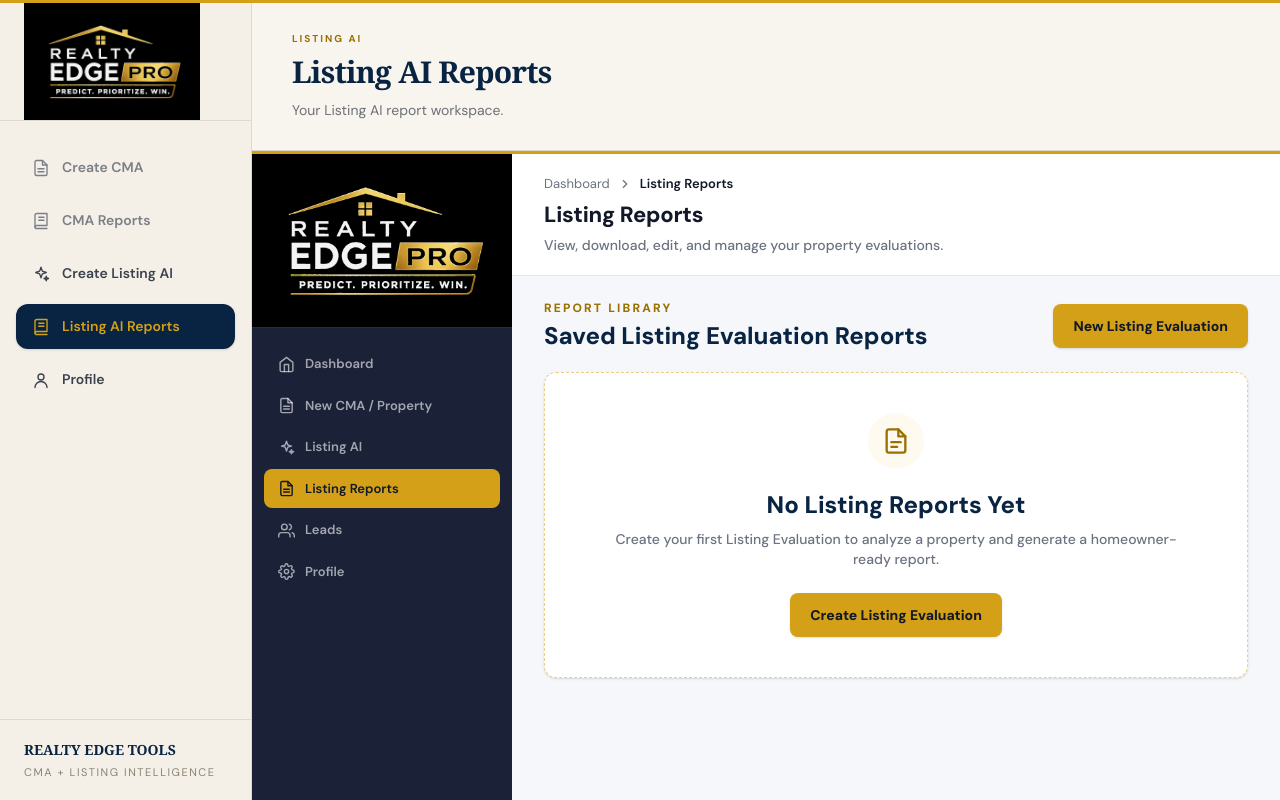
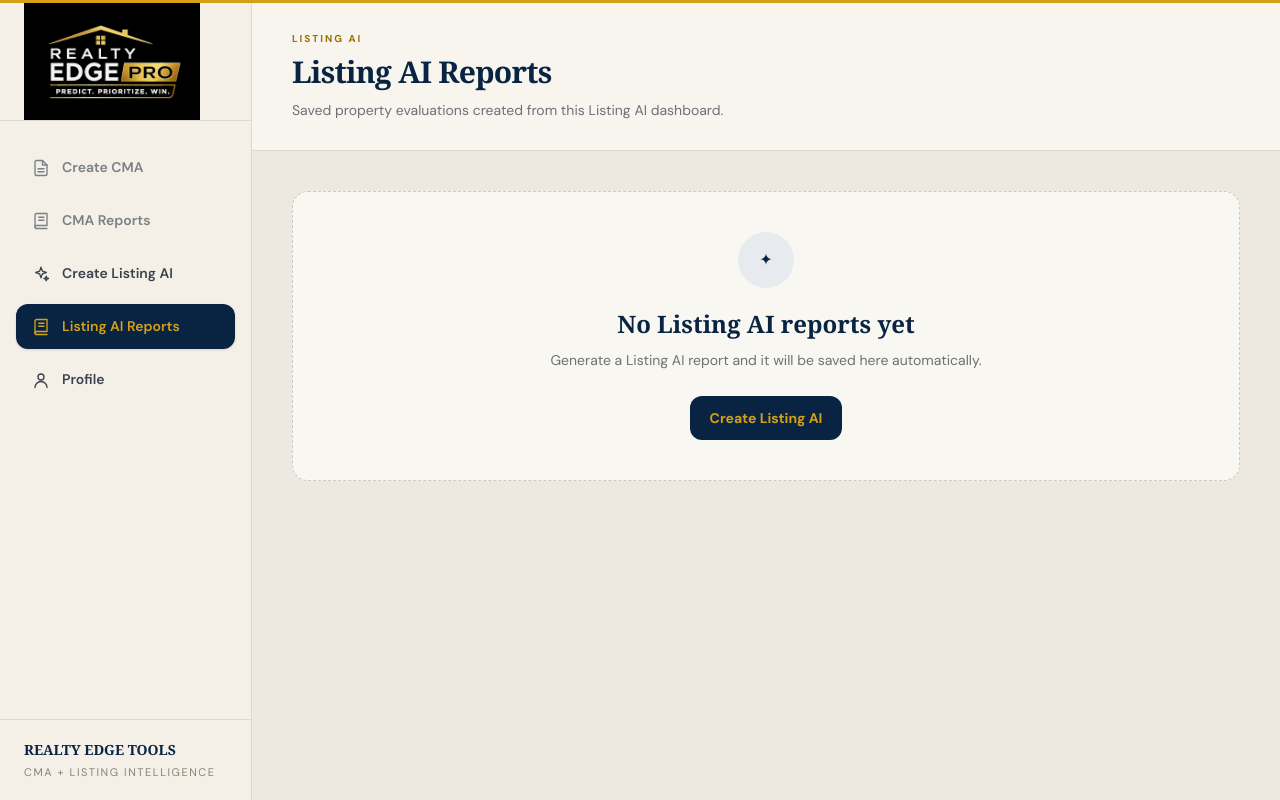
Before and after one commit to gregpett86/listingpilot-ai, a Next.js app: page /tools/listing-ai-reports in a window 1280 px wide. Built offline with nearby package versions, Linux system fonts and the light colour scheme.

Commit message:
Polish standalone tools dashboard and add profile/report storage

```diff
--- a/src/app/tools/listing-ai-reports/page.tsx
+++ b/src/app/tools/listing-ai-reports/page.tsx
@@ -1,11 +1,13 @@
 import { RepToolsShell, ToolsPageHeader } from "@/components/rep-tools-shell";
-import { ListingReportsPage } from "@/app/listing-reports/listing-reports-client";
+import ListingAiReportsClient from "./listing-ai-reports-client";
 
 export default function ToolsListingAiReportsPage() {
   return (
     <RepToolsShell activeLabel="Listing AI Reports">
-      <ToolsPageHeader eyebrow="LISTING AI" title="Listing AI Reports" description="Your Listing AI report workspace." />
-      <ListingReportsPage />
+      <ToolsPageHeader eyebrow="LISTING AI" title="Listing AI Reports" description="Saved property evaluations created from this Listing AI dashboard." />
+      <div className="mx-auto max-w-7xl p-6 sm:p-10">
+        <ListingAiReportsClient />
+      </div>
     </RepToolsShell>
   );
 }
```
